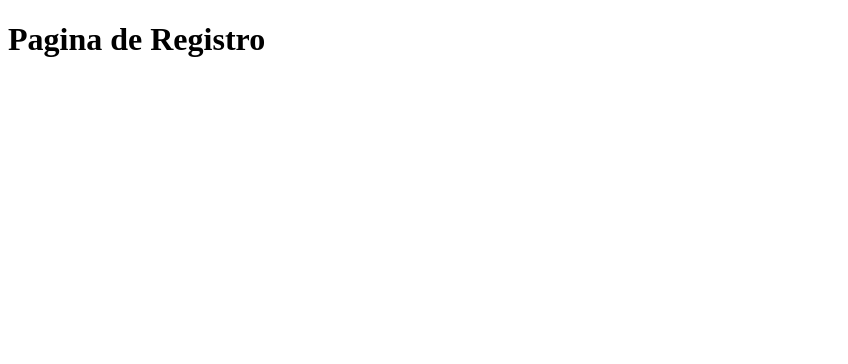
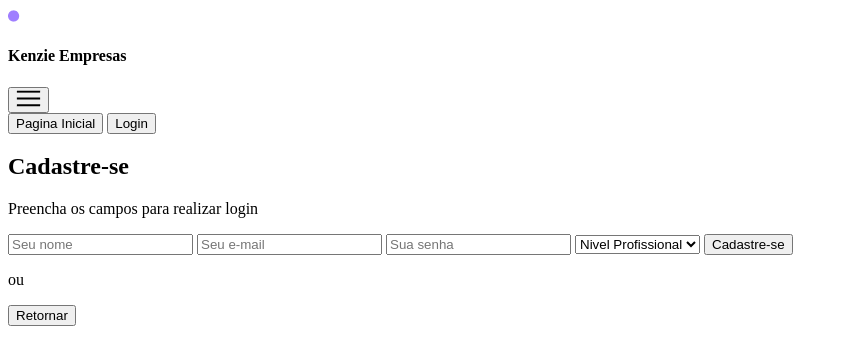
Before and after one commit to Kenzie-Academy-Brasil-Developers/m2-projeto-frotend-empresas-Eduardo-Portela, a plain HTML site: page src/pages/register.html in a window 1280 px wide. Shown: the whole page, without its empty margins (0-848 px from the left). Drawn offline with Linux system fonts and the light colour scheme.

Commit message:
feat: create html register-page

```diff
--- a/src/pages/register.html
+++ b/src/pages/register.html
@@ -7,6 +7,42 @@
     <title>Register-Page</title>
 </head>
 <body>
-    <h1>Pagina de Registro</h1>
+    <header>
+        <div class="cover-header">
+            <div class="header">
+                <div class="div-logo ">
+                    <img src="../../src/assets/img/logo-kenzie.png" alt="Logo-kenzie">
+                    <h4>Kenzie Empresas</h4>
+                </div>
+                <div class="div-ham">
+                    <button id="burguer"><img  src="../../src/assets/img/hamburguer.png" alt="Menu-hamburguer"></button>
+                </div>
+            </div>
+            <div class="div-buttons ">
+                <a href="../../index.html"><button class="btn-login">Pagina Inicial</button></a>
+                <a href="../../src/pages/register.html"><button class="btn-register">Login</button></a>
+            </div>
+        </div>
+    </header>
+    <main>
+       <div class="box-login">
+           <form id ="form" action="">
+            <h2>Cadastre-se</h2>
+            <p>Preencha os campos para realizar login</p>
+            <input type="text" name="username" id="username" placeholder="Seu nome">
+            <input name="email" type="email" placeholder="Seu e-mail">
+            <input name="password" type="password" placeholder="Sua senha">
+            <select name="nivel" id="nivel">
+                <option value="">Nivel Profissional</option>
+                <option value="Junior">Junior</option>
+                <option value="Pleno">Pleno</option>
+                <option value="Senior">Sênior</option>
+            </select>
+            <button id="btn-register" type="submit">Cadastre-se</button>
+           </form>
+           <p>ou</p>
+           <button id="btn-return" class="register"> Retornar</button>
+       </div>
+    </main>
 </body>
 </html>
```
